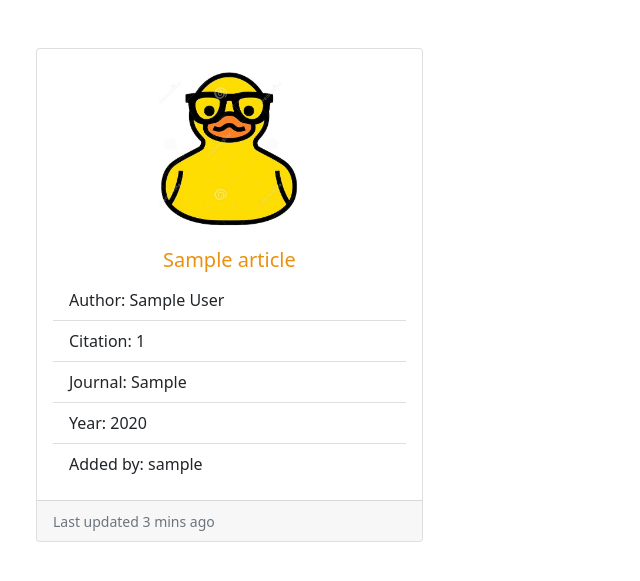
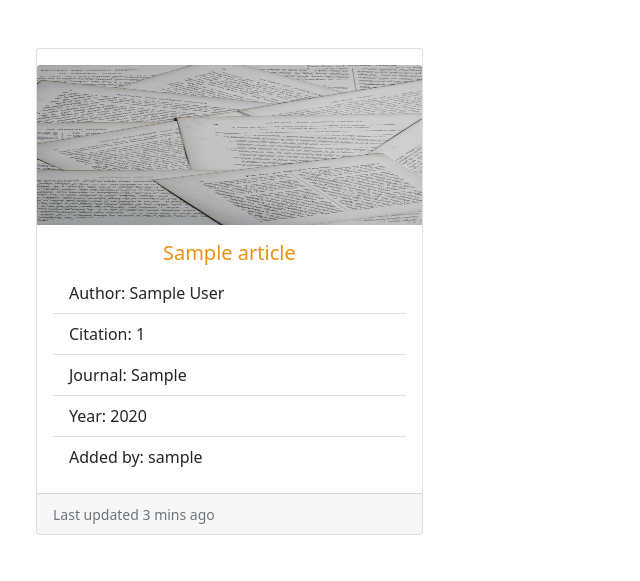
Before and after one commit to boyoon-c/readuck-api, a Django app: page /articles/ in a window 1280 px wide. Shown: the part 56-637 px from the top of the page, without its empty margins (0-640 px from the left). Run offline with Django 3.2, Linux system fonts and the light colour scheme; tables that the repository leaves empty hold one stand-in row (values such as "Sample post").

Commit message:
Change article cards image

```diff
--- a/main_app/templates/articles/index.html
+++ b/main_app/templates/articles/index.html
@@ -13,8 +13,7 @@
     <div class="card h-100">
       <div class="text-center mt-3">
         <a href="/articles/{{article.id}}" style="text-decoration:none; color:#ec900f;">
-
-          <img src="{% static 'images/ducky.jpg' %}" style="width: 40%;" class="card-img-top" alt="...">
+          <img src="{% static 'images/card-background.jpg' %}" style="width: 100%; height:10rem" class="card-img-top" alt="...">
       </div>
       <div class="card-body">
         <h5 class="card-title text-center">{{ article.title }}</h5>
```
